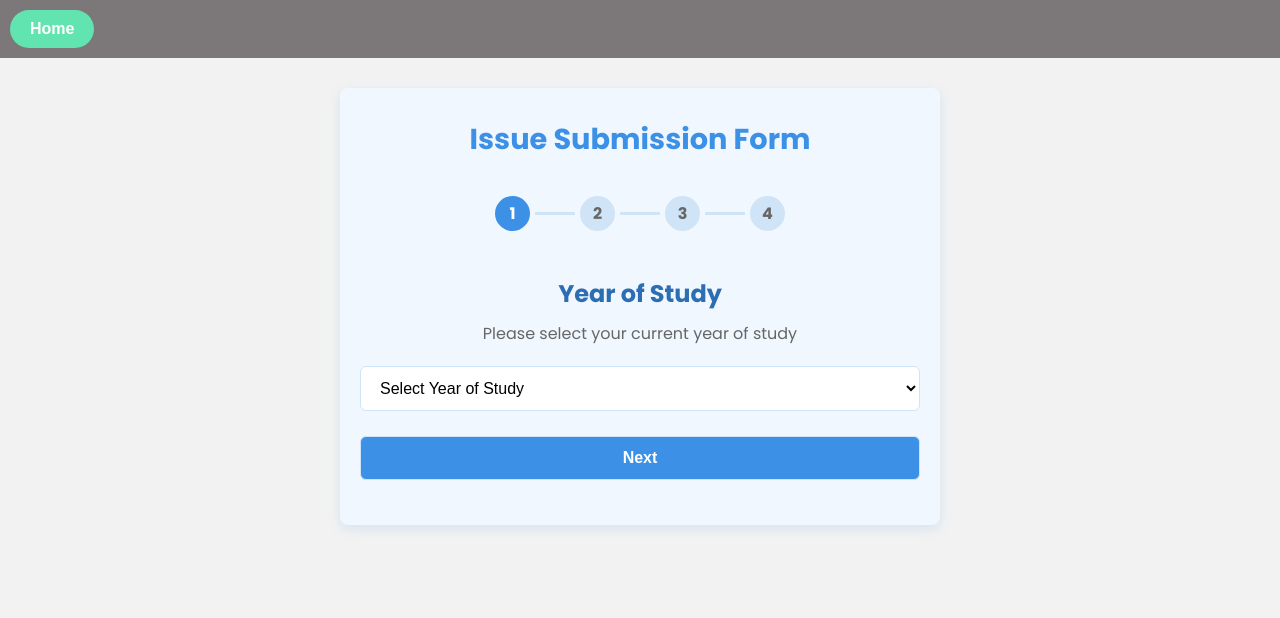
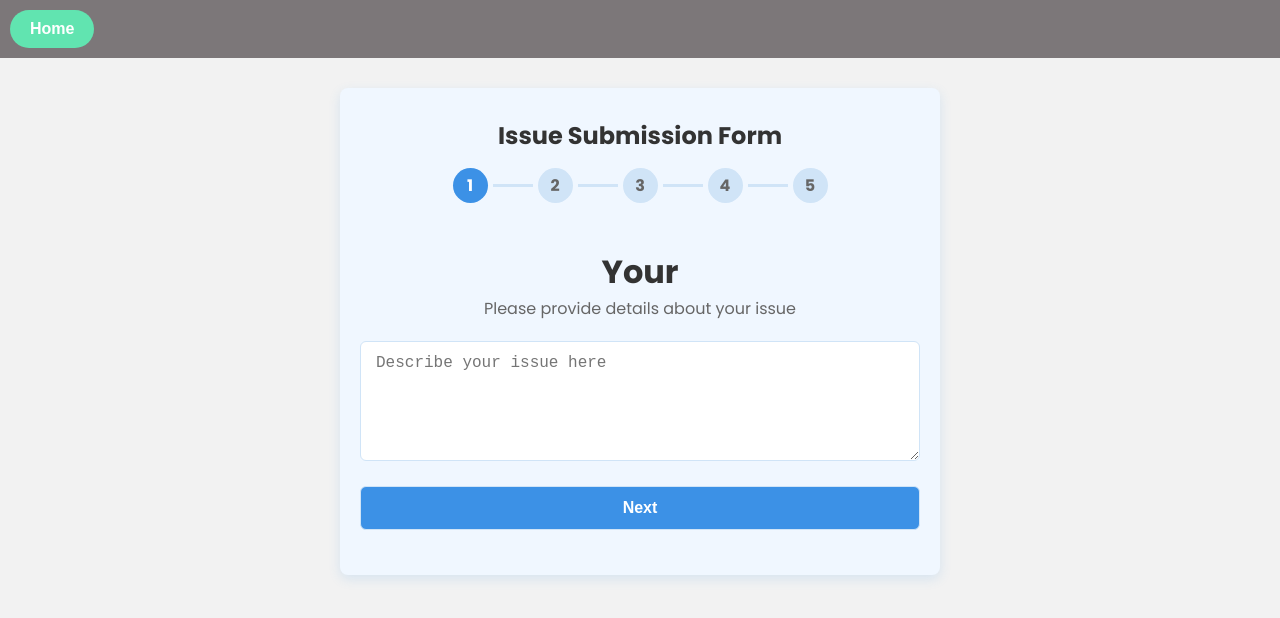
Before and after one commit to MORISON-K/AITS, a React (Vite) app in the folder client/aits_frontend/: page /IssueSubmission-Page in a window 1280 px wide. Shown: the top 618 px of the page. Built offline with nearby package versions, Linux system fonts and the light colour scheme; no server answers.

Commit message:
Updating Issue login form

```diff
--- a/client/aits_frontend/src/IssueSubmission_form.jsx
+++ b/client/aits_frontend/src/IssueSubmission_form.jsx
@@ -26,7 +26,7 @@
 //   }
 //   return (
 //     <div className='issueForm'>
-//       <h1 className='issueh1'>Issue Submission Form</h1>
+//       <h2 className='issueh2'>Issue Submission Form</h2>
 //       <form onSubmit={handleSubmit}>
 //         <label className='issueLabel'>Fill the information accurately</label><br />
 //         <button className='issueButton'>YEAR OF STUDY</button>
@@ -66,6 +66,7 @@ import './IssueSubmission.css'; // Make sure to create this CSS file
 function IssueSubmission_form() {
   // State for form data
   const [formData, setFormData] = useState({
+    roleId: "",
     yearOfStudy: "",
     courseUnit: "",
     issueCategory: "",
@@ -83,15 +84,19 @@ function IssueSubmission_form() {
   // Navigate to next step
   const nextStep = () => {
     // Validate current step before proceeding
-    if (currentStep === 1 && !formData.yearOfStudy) {
+    // if (currentStep === 1 && !formData.roleId) {
+    //   alert("Please select your year of study");
+    //   return;
+    // }
+    if (currentStep === 2 && !formData.yearOfStudy) {
       alert("Please select your year of study");
       return;
     }
-    if (currentStep === 2 && !formData.courseUnit) {
+    if (currentStep === 3 && !formData.courseUnit) {
       alert("Please enter your course unit");
       return;
     }
-    if (currentStep === 3 && !formData.issueCategory) {
+    if (currentStep === 4 && !formData.issueCategory) {
       alert("Please select an issue category");
       return;
     }
@@ -120,12 +125,13 @@ function IssueSubmission_form() {
 
     // Reset form
     setFormData({
+      roleId: "",
       yearOfStudy: "",
       courseUnit: "",
       issueCategory: "",
       description: "",
     });
-    setCurrentStep(1);
+    setCurrentStep(2);
   };
 
   // Progress indicator
@@ -139,6 +145,8 @@ function IssueSubmission_form() {
         <div className={`step ${currentStep >= 3 ? 'active' : ''}`}>3</div>
         <div className="connector"></div>
         <div className={`step ${currentStep >= 4 ? 'active' : ''}`}>4</div>
+        <div className="connector"></div>
+        <div className={`step ${currentStep >= 5 ? 'active' : ''}`}>5</div>
       </div>
     );
   };
@@ -146,11 +154,31 @@ function IssueSubmission_form() {
   // Render different form steps
   const renderStep = () => {
     switch(currentStep) {
+
       case 1:
         return (
           <div className="form-step">
-            <h2>Year of Study</h2>
-            <p>Please select your current year of study</p>
+            <h1>Your</h1>
+            <p>Please provide details about your issue</p>
+            <textarea
+              name="description"
+              value={formData.description}
+              onChange={handleChange}
+              placeholder="Describe your issue here"
+              className="issueContent description-input"
+              rows="1"
+            />
+            <div className="form-navigation">
+              <button type="button" onClick={nextStep} className="next-button">Next</button>
+            </div>
+          </div>
+        );
+
+      case 2:
+        return (
+          <div className="form-step">
+            <h1>Year of Study</h1>
+            <p>This is your Student id</p>
             <select
               name="yearOfStudy"
               value={formData.yearOfStudy}
@@ -165,15 +193,16 @@ function IssueSubmission_form() {
               <option value="yearFive">Year Five</option>
             </select>
             <div className="form-navigation">
+              <button type="button" onClick={prevStep} className="prev-button">Previous</button>
               <button type="button" onClick={nextStep} className="next-button">Next</button>
             </div>
           </div>
         );
 
-      case 2:
+      case 3:
         return (
           <div className="form-step">
-            <h2>Course Unit</h2>
+            <h3>Course Unit</h3>
             <p>Enter the course unit related to your issue</p>
             <input
               type="text"
@@ -190,10 +219,10 @@ function IssueSubmission_form() {
           </div>
         );
 
-      case 3:
+      case 4:
         return (
           <div className="form-step">
-            <h2>Issue Category</h2>
+            <h3>Issue Category</h3>
             <p>Select the category that best describes your issue</p>
             <select
               name="issueCategory"
@@ -214,10 +243,10 @@ function IssueSubmission_form() {
           </div>
         );
 
-      case 4:
+      case 5:
         return (
           <div className="form-step">
-            <h2>Description</h2>
+            <h3>Description</h3>
             <p>Please provide details about your issue</p>
             <textarea
               name="description"
@@ -241,7 +270,7 @@ function IssueSubmission_form() {
 
   return (
     <div className="issueForm">
-      <h1 className="issueh1">Issue Submission Form</h1>
+      <h2 className="issueh2">Issue Submission Form</h2>
       {renderProgress()}
       <form onSubmit={(e) => e.preventDefault()}>
         {renderStep()}
```
